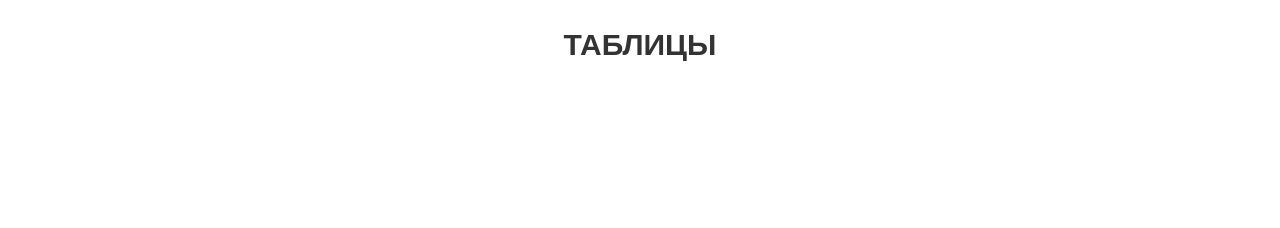
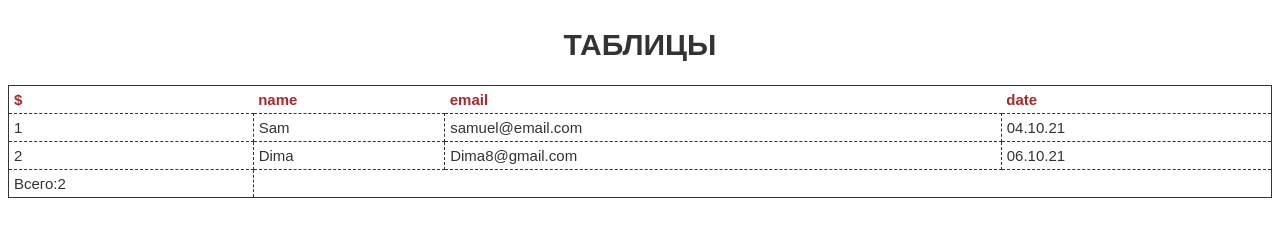
Before and after one commit to ne01011/project_1, a plain HTML site: page table.html in a window 1280 px wide. Drawn offline with Linux system fonts and the light colour scheme; files that its build step writes are made by us from their sources.

Commit message:
added table and style

```diff
--- a/style.css
+++ b/style.css
@@ -5,7 +5,7 @@ body {
 }
 
 .title{
-    text-align:center;
+    text-align: center;
     font: weight 600px;
     font-family: Impact, Haettenschweiler, 'Arial Narrow Bold', sans-serif;
     letter-spacing: normal;
@@ -32,3 +32,21 @@ ol{
     font-family: Impact, Haettenschweiler, 'Arial Narrow Bold', sans-serif;
     font-style: italic;
 }
+
+.table{
+width:  100%;
+border: 1px solid #333;
+border-collapse: collapse;
+
+}
+
+.table th{
+text-align: left;
+padding: 5px;
+color: brown;
+}
+.table td{
+padding: 5px;
+border: 1px dashed #333;
+
+}
--- a/table.html
+++ b/table.html
@@ -2,13 +2,44 @@
 <html>
     <head>
             <meta charset="utf-8">
-            <link rel="stylesheet" href="css/style.css">
+            <link rel="stylesheet" href="style.css">
             <title>Таблицы</title>
     </head>
     <body>
 
         <h1 class="title">Таблицы</h1>
 
+        <table class ="table">
+            <thead>
+                <tr>
+                    <th>$</th>
+                    <th>name</th>
+                    <th>email</th>
+                    <th>date</th>
+                </tr>
+            </thead>
+            <tbody>
+                <tr>
+                    <td>1</td>
+                    <td>Sam</td>
+                    <td>samuel@email.com</td>
+                    <td>04.10.21</td>
+                </tr>
+                <tr>
+                    <td>2</td>
+                    <td>Dima</td>
+                    <td>Dima8@gmail.com</td>
+                    <td>06.10.21</td>
+                </tr>
+            </tbody>
+            <tfoot>
+                <tr>
+                    <td>Всего:2</td>
+                </tr>
+            </tfoot>
+
+        </table>
+
 
     </body>
 
```
Also changed, not shown: 1 other file.
